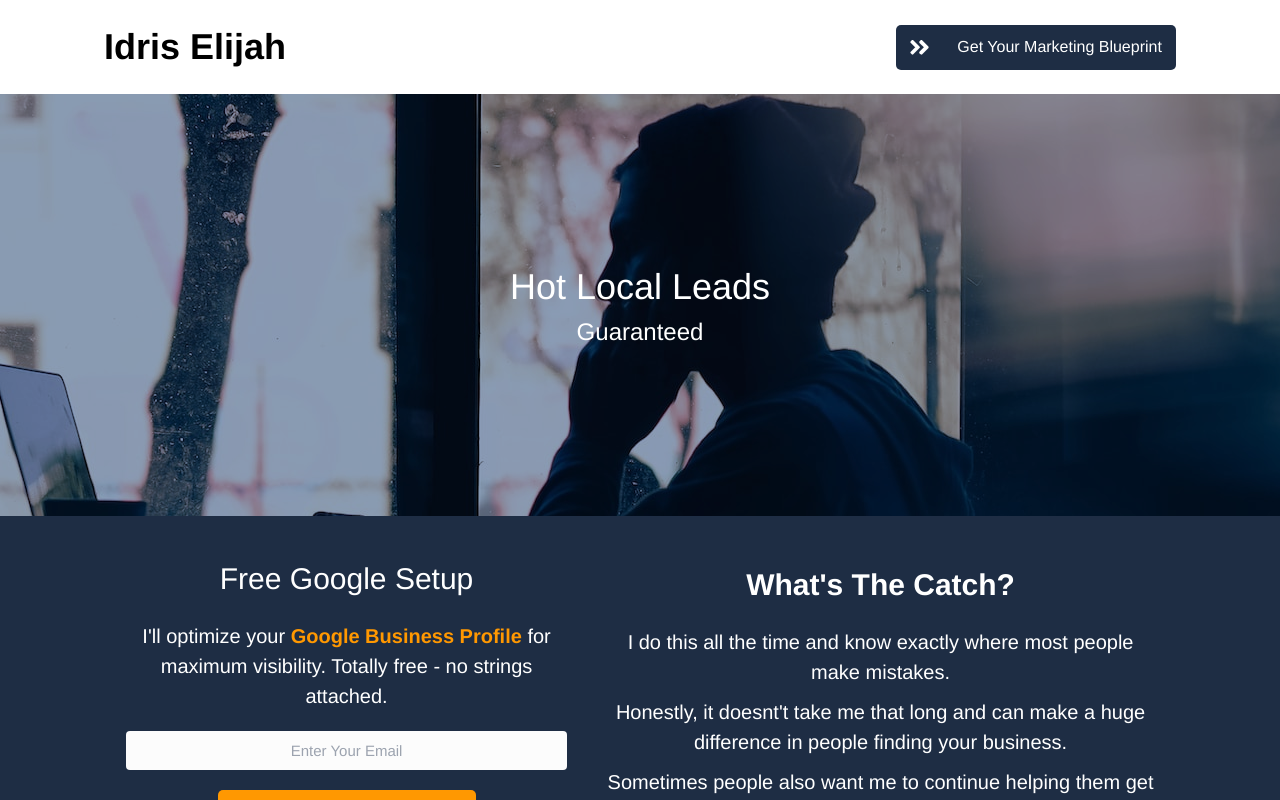
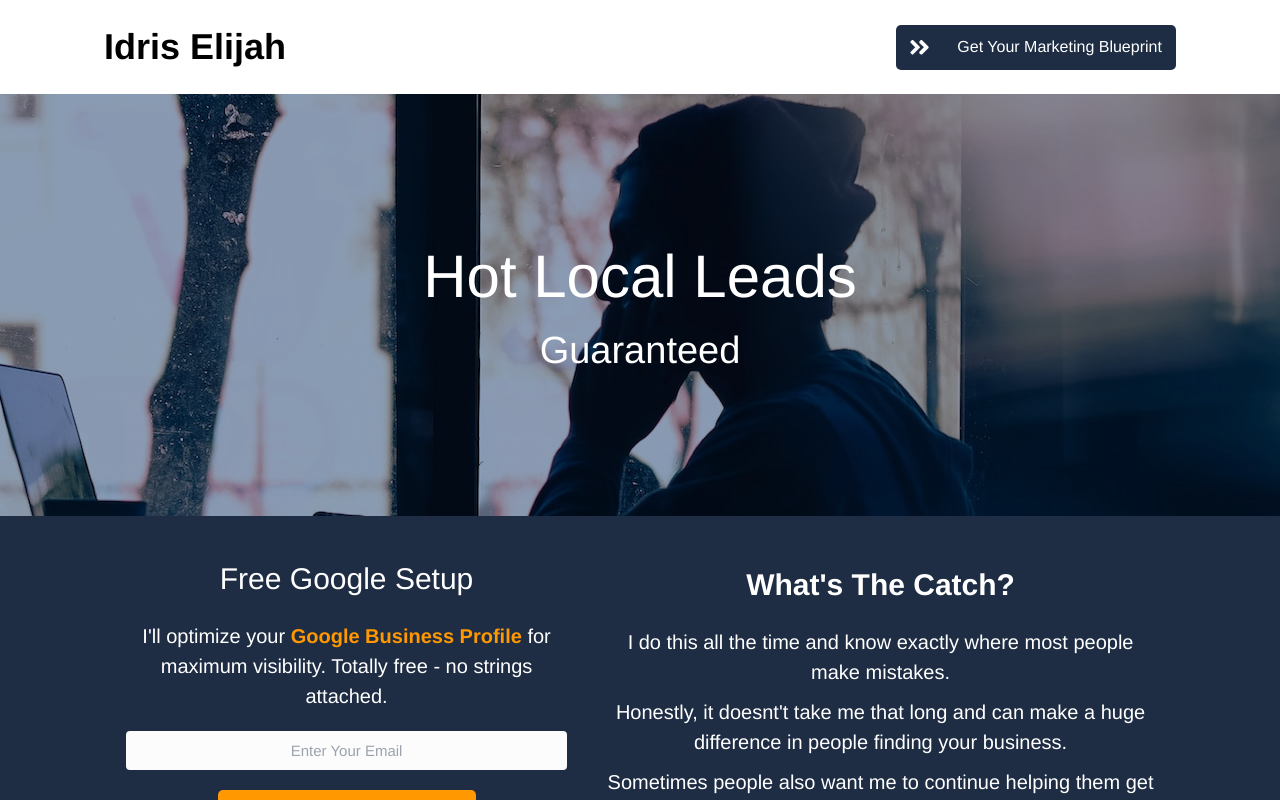
Before and after one commit to theidriselijah/leads-idris-elijah, a Next.js app: page / in a window 1280 px wide. Shown: the top 800 px of the page. Built offline with nearby package versions, Linux system fonts and the light colour scheme.

Commit message:
Added favicon and head meta tags

```diff
--- a/pages/index.tsx
+++ b/pages/index.tsx
@@ -46,6 +46,11 @@ export default function Home() {
     <main>
       <Head>
         <title>Idris Elijah - Hot Local Leads</title>
+        <meta
+          name="description"
+          content="I help local business get more traffic, more leads, more clients, and more revenue."
+        />
+        <link rel="icon" href="/assets/favicon-32x32.png" sizes="any" />
         <script
           type="text/javascript"
           src="https://assets.calendly.com/assets/external/widget.js"
@@ -75,8 +80,8 @@ export default function Home() {
 
       {/* Hero section */}
       <section className="bg-[url('/assets/hero-image.jpg')] bg-[#1E2D44] bg-opacity-60 bg-blend-overlay bg-[center_top_-13.5rem] bg-no-repeat w-full h-[422px] flex flex-col justify-center items-center text-center text-[#FFFFFF]">
-        <h1 className="text-[36px]">Hot Local Leads</h1>
-        <p className="text-[24px]">Guaranteed</p>
+        <h1 className="text-[36px] md:text-[60px]">Hot Local Leads</h1>
+        <p className="text-[24px] md:text-[38px]">Guaranteed</p>
       </section>
 
       {/* Lead Magnet section */}
```
Also changed, not shown: public/assets/favicon-32x32.png (added).
